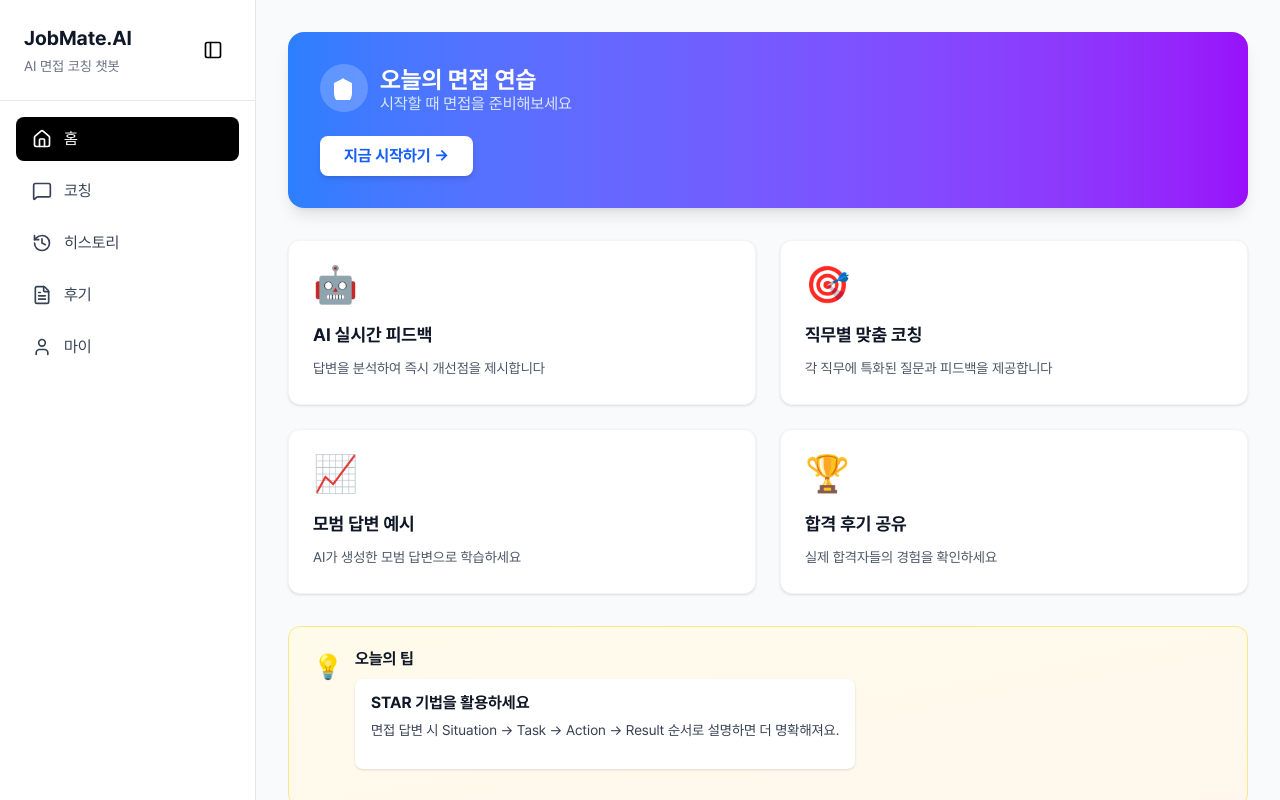
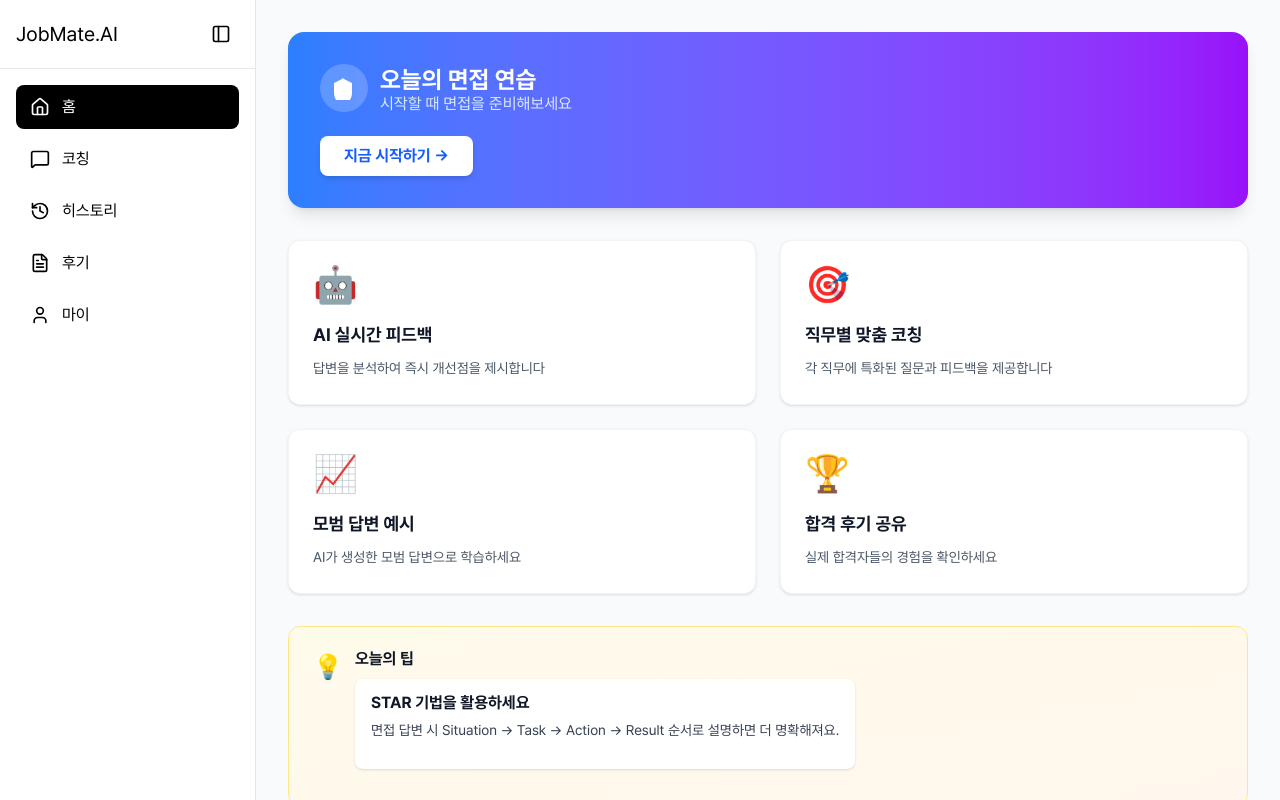
Before and after one commit to JobMate-team/jobmate-frontend, a React (Vite) app: page / in a window 1280 px wide. Built offline with nearby package versions, Linux system fonts and the light colour scheme.

Commit message:
[#5] feat: 사이드바 열림/닫힘 시 스타일 수정

```diff
--- a/src/components/layouts/SideBar.tsx
+++ b/src/components/layouts/SideBar.tsx
@@ -17,31 +17,35 @@ const SideBar = () => {
   return (
     <aside
       className={clsx(
-        'bg-white border-r border-gray-200 flex flex-col transition-all duration-300',
+        'bg-white border-r border-gray-200 flex flex-col transition-all duration-150',
         isSidebarOpen ? 'w-64' : 'w-20',
       )}
     >
-      {/* 상단 헤더 */}
-      <div className='p-6 border-b border-gray-200 flex items-center justify-between'>
-        {isSidebarOpen && (
-          <div>
-            <div className='flex flex-row gap-2'>
-              <h1 className='text-xl font-bold text-gray-900'>JobMate.AI</h1>
-            </div>
+      {isSidebarOpen ? (
+        <div className='p-4 border-b border-gray-200 flex flex-col space-y-2'>
+          <div className='flex flex-row justify-between items-center'>
+            <h1 className='leading-6 text-xl whitespace-nowrap'>JobMate.AI</h1>
+            <button
+              type='button'
+              onClick={() => setIsSidebarOpen((prev) => !prev)}
+              className='rounded-full p-2 hover:bg-gray-200 transition-colors'
+            >
+              <PanelLeft size={20} />
+            </button>
+          </div>
+        </div>
+      ) : (
+        <div className='p-4 border-b border-gray-200 pl-[22px]'>
+          <button
+            type='button'
+            onClick={() => setIsSidebarOpen((prev) => !prev)}
+            className='rounded-full p-2 hover:bg-gray-200 transition-colors'
+          >
+            <Menu size={20} />
+          </button>
+        </div>
+      )}
 
-            <p className='text-sm text-gray-500 mt-1'>AI 면접 코칭 챗봇</p>
-          </div>
-        )}
-
-        <button
-          onClick={() => setIsSidebarOpen((prev) => !prev)}
-          className='p-2 rounded-md hover:bg-gray-100'
-        >
-          {isSidebarOpen ? <PanelLeft size={20} /> : <Menu size={20} />}
-        </button>
-      </div>
-
-      {/* 메뉴 */}
       <nav className='flex-1 p-4'>
         {menuItems.map((item) => {
           const Icon = item.icon;
@@ -52,12 +56,12 @@ const SideBar = () => {
               key={item.id}
               onClick={() => setActiveMenu(item.id)}
               className={clsx(
-                'w-full flex items-center transition-colors mb-2 rounded-lg px-4 py-3 gap-3',
-                isActive ? 'bg-black text-white' : 'text-gray-700 hover:bg-gray-100',
+                'w-full flex items-center mb-2 rounded-lg py-3 transition-colors px-3.5 gap-3',
+                isActive ? 'bg-black text-white' : 'hover:bg-gray-200',
               )}
             >
               <Icon className='w-5 h-5 min-w-5' />
-              {isSidebarOpen && <span>{item.label}</span>}
+              {isSidebarOpen && <span className='whitespace-nowrap'>{item.label}</span>}
             </button>
           );
         })}
```
